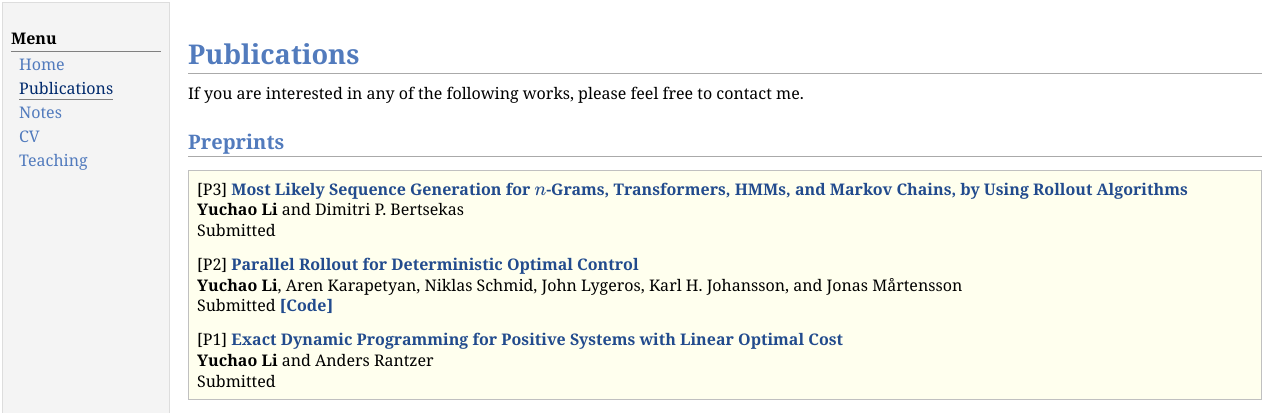
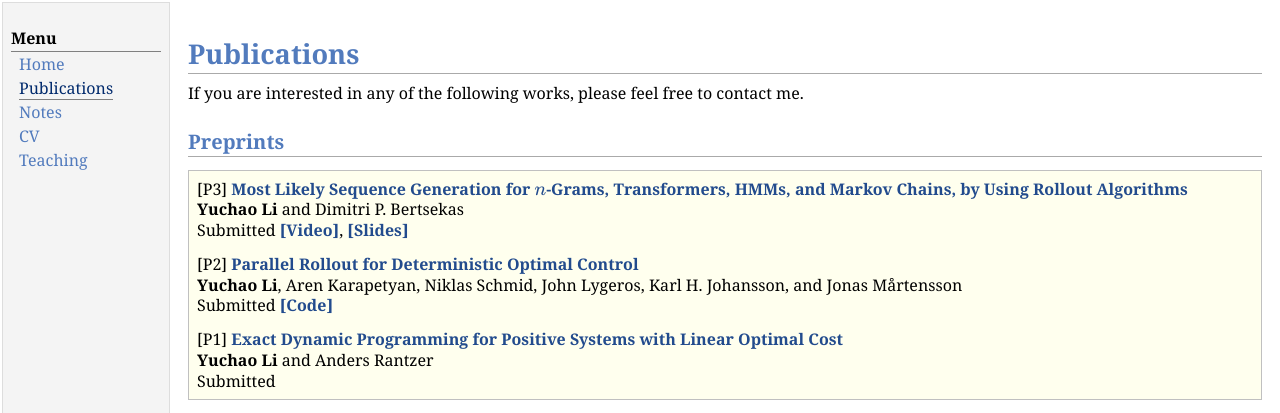
Before and after one commit to yuchaotaigu/yuchaotaigu.github.io, a Jekyll site: the page research.html, which Jekyll copies as it is, in a window 1280 px wide. Shown: the top 413 px of the page. Built offline with Jekyll 4.4.1, drawn with Linux system fonts in a browser that asks for light colours; comment, search, counter and statistics services are not loaded.

Commit message:
n gram video and slides

```diff
--- a/research.html
+++ b/research.html
@@ -47,7 +47,7 @@ If you are interested in any of the following works, please feel free to contact
 <div class="blockcontent">
 <p>[P3] <a href="https://arxiv.org/abs/2403.15465"><b>Most Likely Sequence Generation for $n$-Grams, Transformers, HMMs, and Markov Chains, by Using Rollout Algorithms</b></a> <br />
 <b>Yuchao Li</b> and Dimitri P. Bertsekas<br />
- Submitted</p>
+ Submitted <a href="https://youtu.be/nIkNKgf3Eiw?si=m9WBQn3eQmvuUD_T"><b>[Video]</b></a>, <a href="https://web.mit.edu/dimitrib/www/RLTopics_2024_Lect10.pdf"><b>[Slides]</b></a></p>
 <p>[P2] <a href="http://arxiv.org/abs/2309.14560"><b>Parallel Rollout for Deterministic Optimal Control</b></a> <br />
 <b>Yuchao Li</b>, Aren Karapetyan, Niklas Schmid, John Lygeros, Karl H. Johansson, and Jonas Mårtensson<br />
  Submitted <a href="https://github.com/akarapet/pr-mpc"><b>[Code]</b></a></p>
```
